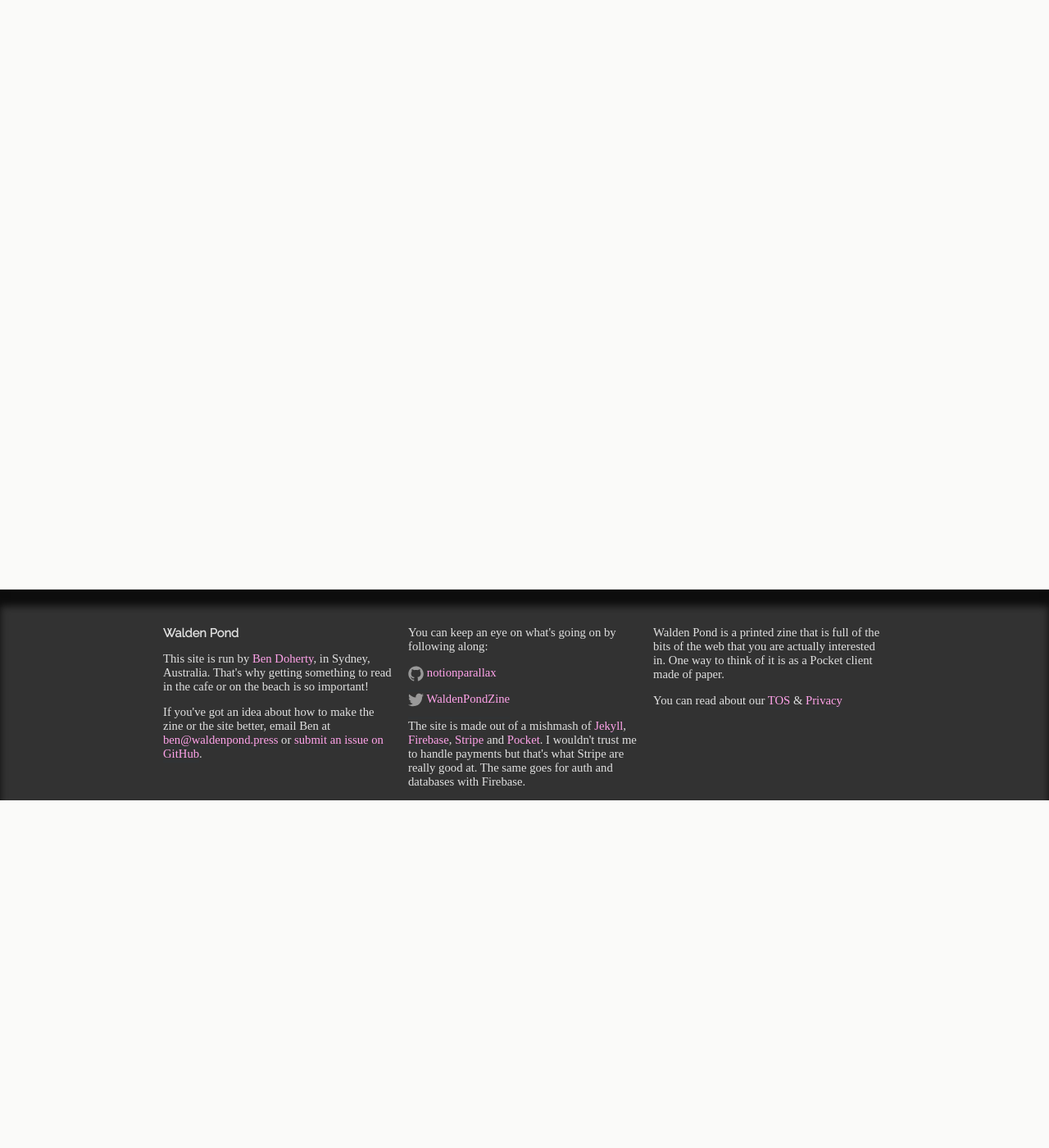
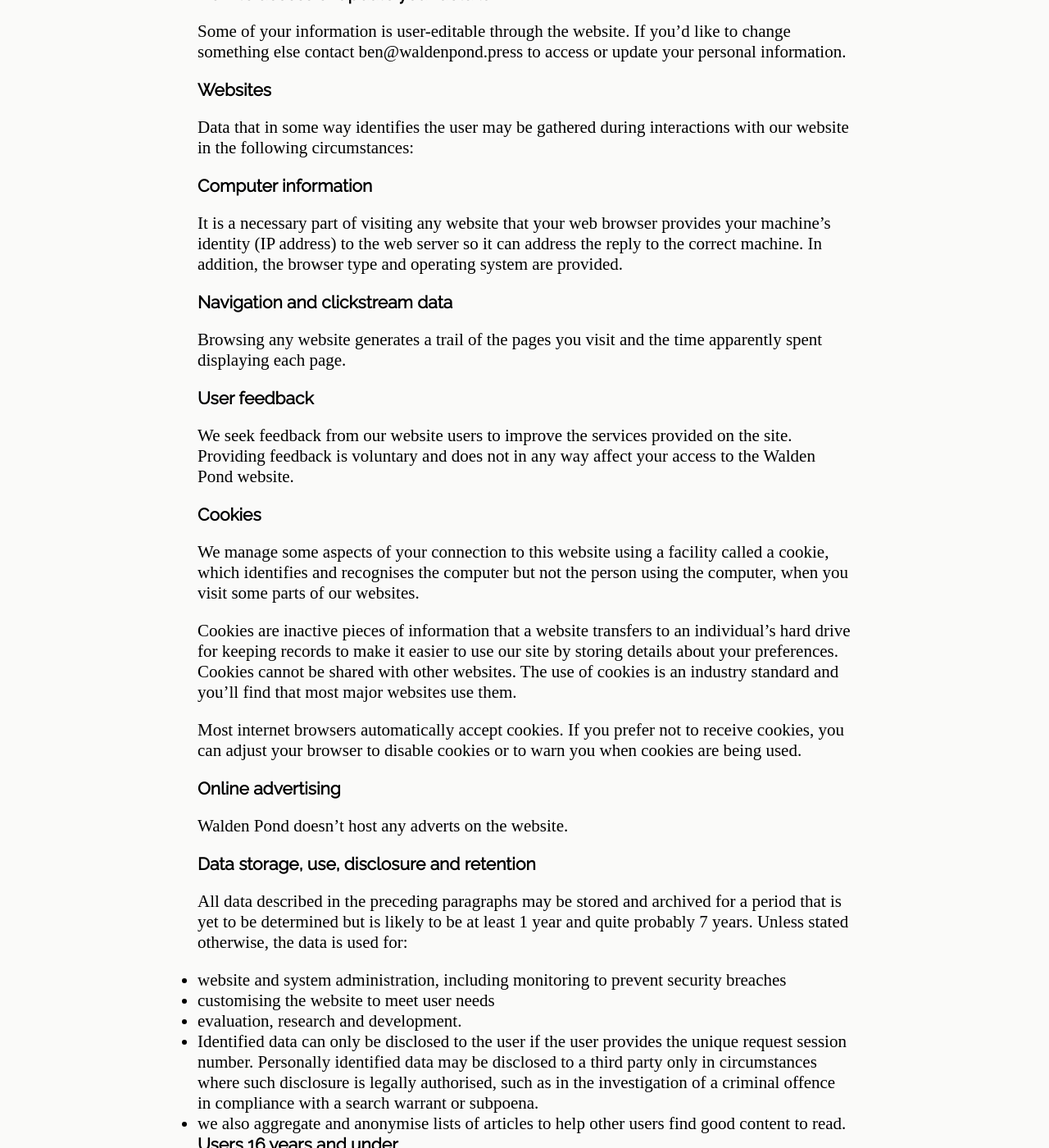
Before and after one commit to notionparallax/wp2frontEnd, a Jekyll site: the page built from privacy.md, in a window 1280 px wide and 1400 px high, scrolled down 325 px. Shown: the whole window at 82% size. Built offline with Jekyll 4.4.1, drawn with Linux system fonts in a browser that asks for light colours; some web fonts are replaced; comment, search, counter and statistics services are not loaded; some of the changed text lies outside the part shown.

Commit message:
pull privacy in from branch

```diff
--- a/privacy.md
+++ b/privacy.md
@@ -3,6 +3,64 @@
 title: Privacy 🔏
 ---
 
-WIP
+## Why we’re collecting your details
+
+Walden Pond is collecting your personal information so we can make and send you an edition of the physical zine, and so that we can keep in touch about anything regarding that.
+
+Supplying this information is voluntary but If you do not provide this information, we may not be able to send you your edition.
+
+## Receiving and storing your details
+
+Walden Pond employees are the intended recipients of this information. We collect this information and will store it securely.
+
+## How to access or update your details
+
+Some of your information is user-editable through the website. If you'd like to change something else contact ben@waldenpond.press to access or update your personal information.
+
+## Websites
+
+Data that in some way identifies the user may be gathered during interactions with our website in the following circumstances:
+
+### Computer information
+
+It is a necessary part of visiting any website that your web browser provides your machine’s identity (IP address) to the web server so it can address the reply to the correct machine. In addition, the browser type and operating system are provided.
+
+### Navigation and clickstream data
+
+Browsing any website generates a trail of the pages you visit and the time apparently spent displaying each page.
+
+### User feedback
+
+We seek feedback from our website users to improve the services provided on the site. Providing feedback is voluntary and does not in any way affect your access to the Walden Pond website.
+
+### Cookies
+
+We manage some aspects of your connection to this website using a facility called a cookie, which identifies and recognises the computer but not the person using the computer, when you visit some parts of our websites.
+
+Cookies are inactive pieces of information that a website transfers to an individual’s hard drive for keeping records to make it easier to use our site by storing details about your preferences. Cookies cannot be shared with other websites. The use of cookies is an industry standard and you’ll find that most major websites use them.
+
+Most internet browsers automatically accept cookies. If you prefer not to receive cookies, you can adjust your browser to disable cookies or to warn you when cookies are being used.
+
+### Online advertising
+
+Walden Pond doesn't host any adverts on the website.
+
+## Data storage, use, disclosure and retention
+
+All data described in the preceding paragraphs may be stored and archived for a period that is yet to be determined but is likely to be at least 1 year and quite probably 7 years. Unless stated otherwise, the data is used for:
+
+- website and system administration, including monitoring to prevent security breaches
+- customising the website to meet user needs
+- evaluation, research and development.
+- Identified data can only be disclosed to the user if the user provides the unique request session number. Personally identified data may be disclosed to a third party only in circumstances where such disclosure is legally authorised, such as in the investigation of a criminal offence in compliance with a search warrant or subpoena.
+- we also aggregate and anonymise lists of articles to help other users find good content to read.
+
+## Users 16 years and under
+
+If you are aged 16 or under, you need your parent or guardian’s permission before you provide personal information to us through our website. Users without parental or guardian consent are not allowed to provide us with personal information.
+
+## Contacts
+
+If you believe that we have not followed the principles of this privacy statement or would like to comment, please email ben@waldenpond.press
 
 {% include base-scripts.md %}
```
